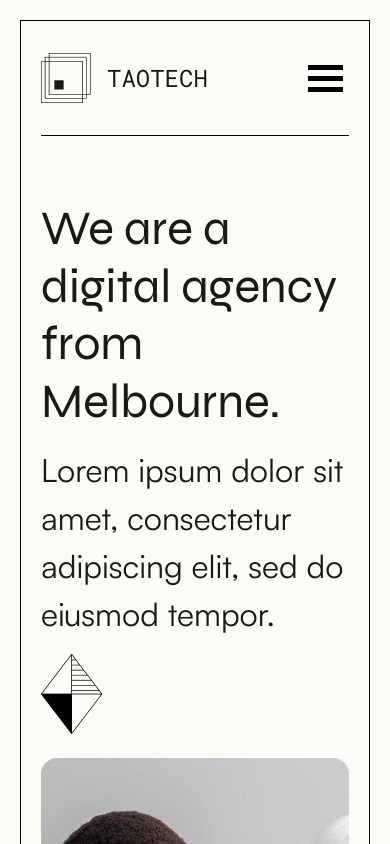
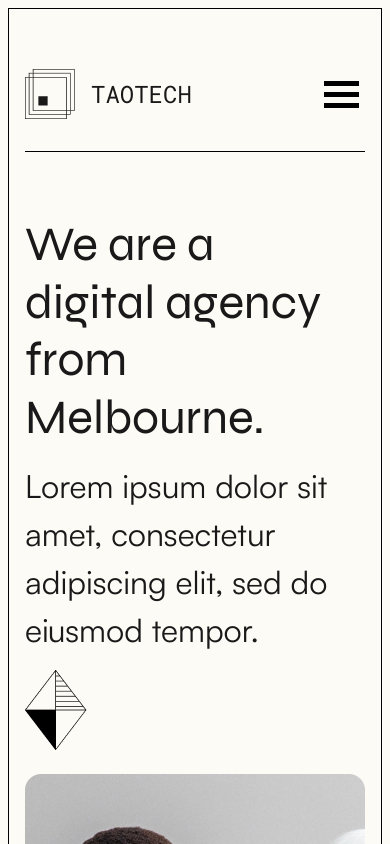
Before and after one commit to taodemy/website, a Next.js app: page / in a window 390 px wide. Shown: the top 844 px of the page. Built offline with nearby package versions, Linux system fonts and the light colour scheme.

Commit message:
Modify margin and padding

```diff
--- a/pages/index.tsx
+++ b/pages/index.tsx
@@ -13,7 +13,6 @@ import useMediaQuery from "@/hooks/useMediaQuery";
 const { DESKTOP, TABLET, PHONE } = EViewPortQuery;
 
 export default function Home() {
-
   const isDesktopSize = useMediaQuery(DESKTOP);
   const isTabletSize = useMediaQuery(TABLET);
   const isPhoneSize = useMediaQuery(PHONE);
--- a/styles/globals.css
+++ b/styles/globals.css
@@ -113,13 +113,20 @@ body {
 
 /*container for the whole page*/
 .page__wrapper {
-  padding: 16px 48px;
+  padding: 48px;
   margin: 20px;
   border: 1px solid var(--border-default);
 }
 
+@media screen and (max-width: 1043px) {
+  .page__wrapper {
+    margin: 16px;
+  }
+}
+
 @media screen and (max-width: 743px) {
   .page__wrapper {
-    padding: 20px;
+    padding: 48px 16px;
+    margin: 8px;
   }
 }
```
